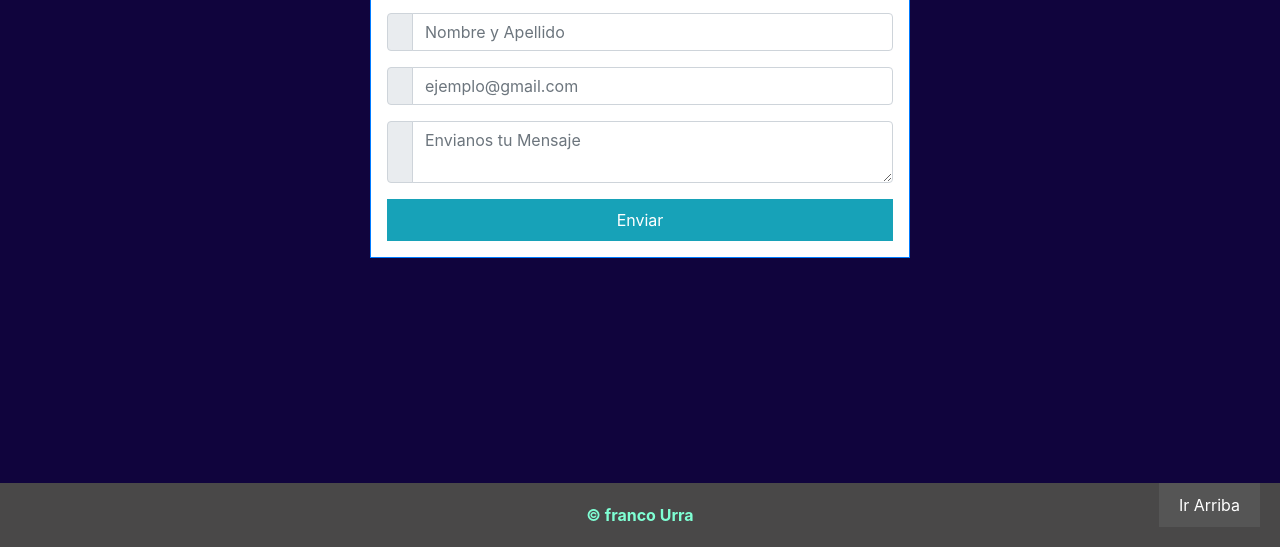
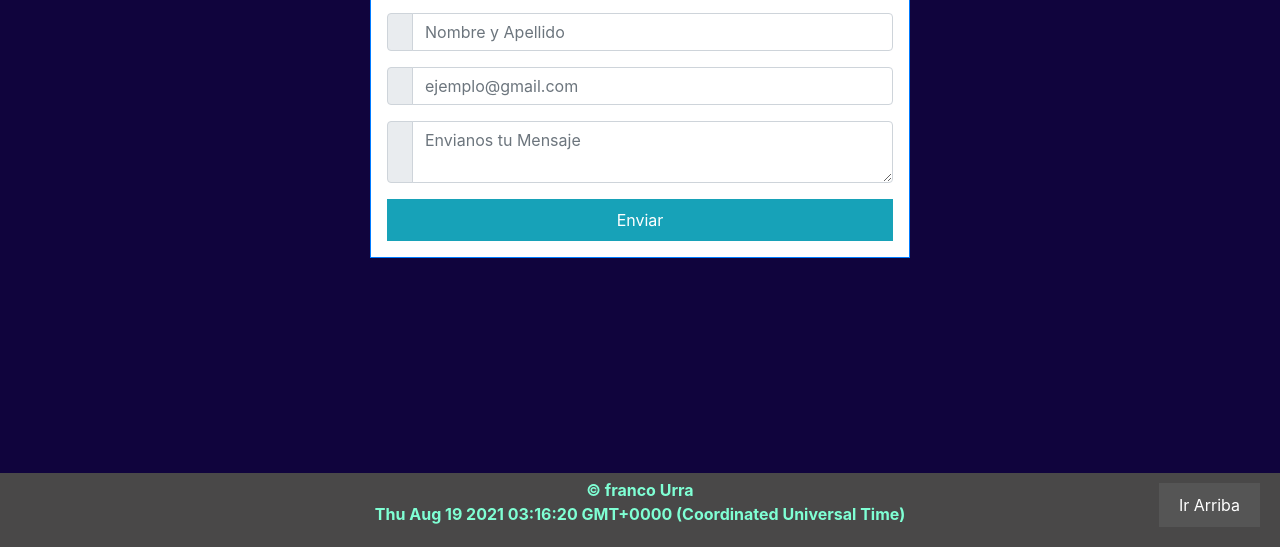
Before and after one commit to kofrann/trabajo-individual-boostrap, a plain HTML site: page contacto.html in a window 1280 px wide. Shown: the part 253-800 px from the top of the page. Drawn offline with nearby package versions, Linux system fonts and the light colour scheme.

Commit message:
version 6
se quita padding en el footer ya que quedaba muy ancho.

```diff
--- a/contacto.html
+++ b/contacto.html
@@ -94,10 +94,10 @@
     </div>
     <!--fin formulario-->
     <a id="scrollUp" href="#top" title="Scroll to top" style="position: fixed; z-index: 2147483647;">Ir Arriba</a>
-    <div class="container-fluid   piedePagina">
-        &copy; franco Urra
-
-      </div>
+        <div class="container-fluid   piedePagina">
+          &copy; franco Urra
+          <p id="fecha" ></p>
+        </div>
     <!-- Optional JavaScript -->
     <!-- jQuery first, then Popper.js, then Bootstrap JS -->
     <script src="https://code.jquery.com/jquery-3.3.1.slim.min.js" integrity="sha384-q8i/X+965DzO0rT7abK41JStQIAqVgRVzpbzo5smXKp4YfRvH+8abtTE1Pi6jizo" crossorigin="anonymous"></script>
--- a/css/estilos.css
+++ b/css/estilos.css
@@ -3,7 +3,7 @@
     color: aquamarine;
     text-align: center;
     font-weight: bold;
-    padding: 20px;
+    padding: 5px;
     position: fixed;
     width: 100%;
     left: 0%;
```
Also changed, not shown: historia.html (+1 -1 lines).
